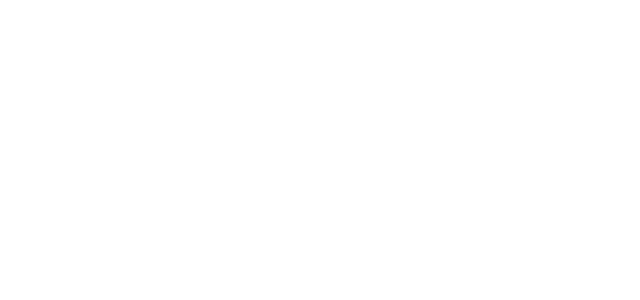
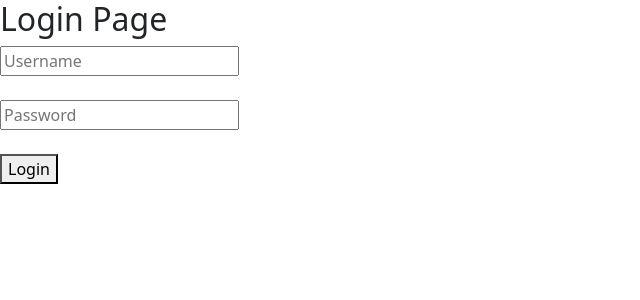
Before and after one commit to SalmanRaju657/ecommerce, a React (Create React App) app in the folder ecommerce/ecommerce-frontend/: page / in a window 1280 px wide. Before the commit this address had no page. Shown: the top 300 px of the page, without its empty margins (0-640 px from the left). Built offline with nearby package versions, Linux system fonts and the light colour scheme.

Commit message:
changes accepted

```diff
--- a/ecommerce/ecommerce-frontend/src/App.js
+++ b/ecommerce/ecommerce-frontend/src/App.js
@@ -1,11 +1,14 @@
 import { BrowserRouter, Routes, Route } from "react-router-dom";
 import Login from "./Login";
-import Products from "./Products.js";
+import Products from "./Products";
 
 function App() {
   return (
     <BrowserRouter>
       <Routes>
+        {/* IMPORTANT FIX */}
+        <Route path="/" element={<Login />} />
+
         <Route path="/login" element={<Login />} />
         <Route path="/products" element={<Products />} />
       </Routes>
```
